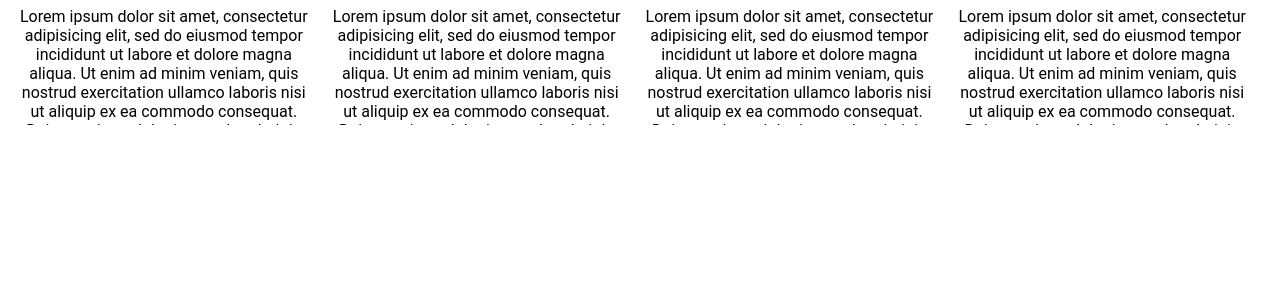
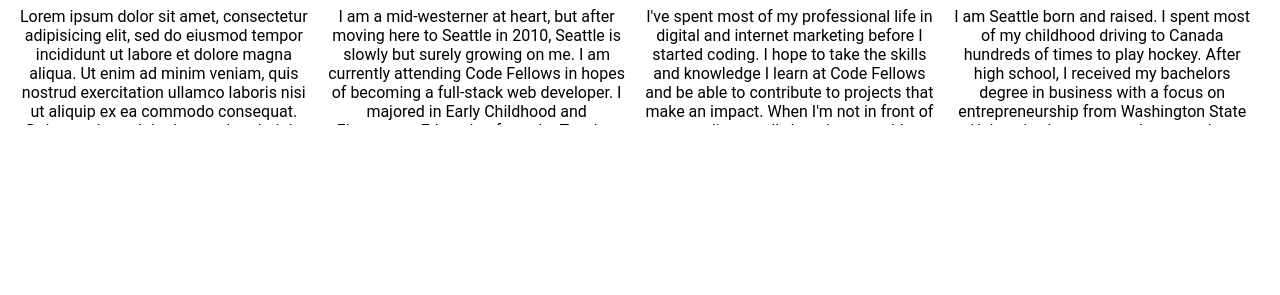
Before and after one commit to abdih17/cheap-noms, a website: page about.html in a window 1280 px wide. Shown: the part 439-734 px from the top of the page. Drawn offline with Linux system fonts and the light colour scheme.

Commit message:
about us info added

```diff
--- a/about.html
+++ b/about.html
@@ -22,17 +22,17 @@
       <div class="aboutContainer">
         <img class="aboutPics" src="images/Hawa-pic.jpg">
         <h3>Hawa Abdi</h3>
-        <p class="aboutInfo">Lorem ipsum dolor sit amet, consectetur adipisicing elit, sed do eiusmod tempor incididunt ut labore et dolore magna aliqua. Ut enim ad minim veniam, quis nostrud exercitation ullamco laboris nisi ut aliquip ex ea commodo consequat. Duis aute irure dolor in reprehenderit in voluptate velit esse cillum dolore eu fugiat nulla pariatur. Excepteur sint occaecat cupidatat non proident, sunt in culpa qui officia deserunt mollit anim id est laborum.</p>
+        <p class="aboutInfo">I am a mid-westerner at heart, but after moving here to Seattle in 2010, Seattle is slowly but surely growing on me. I am currently attending Code Fellows in hopes of becoming a full-stack web developer. I majored in Early Childhood and Elementary Education from the Teacher Preparation Program at Central Washington University. With my background of Education and the skills I will have gained from CF, I hope to combine both of my passions into one.</p>
       </div>
       <div class="aboutContainer">
         <img class="aboutPics" src="images/peterkim-image.png">
         <h3>Peter Kim</h3>
-        <p class="aboutInfo">Lorem ipsum dolor sit amet, consectetur adipisicing elit, sed do eiusmod tempor incididunt ut labore et dolore magna aliqua. Ut enim ad minim veniam, quis nostrud exercitation ullamco laboris nisi ut aliquip ex ea commodo consequat. Duis aute irure dolor in reprehenderit in voluptate velit esse cillum dolore eu fugiat nulla pariatur. Excepteur sint occaecat cupidatat non proident, sunt in culpa qui officia deserunt mollit anim id est laborum.</p>
+        <p class="aboutInfo">I've spent most of my professional life in digital and internet marketing before I started coding. I hope to take the skills and knowledge I learn at Code Fellows and be able to contribute to projects that make an impact. When I'm not in front of a screen, I'm usually hanging out with my Shiba Inu, Roxy. #GoHawks!</p>
       </div>
       <div class="aboutContainer">
         <img class="aboutPics" src="images/Danny_pic.jpg">
         <h3>Danny Becker</h3>
-        <p class="aboutInfo">Lorem ipsum dolor sit amet, consectetur adipisicing elit, sed do eiusmod tempor incididunt ut labore et dolore magna aliqua. Ut enim ad minim veniam, quis nostrud exercitation ullamco laboris nisi ut aliquip ex ea commodo consequat. Duis aute irure dolor in reprehenderit in voluptate velit esse cillum dolore eu fugiat nulla pariatur. Excepteur sint occaecat cupidatat non proident, sunt in culpa qui officia deserunt mollit anim id est laborum.</p>
+        <p class="aboutInfo">I am Seattle born and raised. I spent most of my childhood driving to Canada hundreds of times to play hockey. After high school, I received my bachelors degree in business with a focus on entrepreneurship from Washington State University. I went to work as a project manager, and quickly found that was not my ideal career path. I came to Code Fellows with the dream of learning how to code, and eventually creating my own start-up business one day. I am truly enjoying my experience so far, and am excited to see what the future holds for me.</p>
       </div>
     </section>
   </body>
--- a/styles/layout.css
+++ b/styles/layout.css
@@ -154,7 +154,3 @@
   overflow: hidden;
 
 }
-
-#aboutLink {
-  z-index: 4;
-}
```
Also changed, not shown: index.html (+0 -1 lines).
